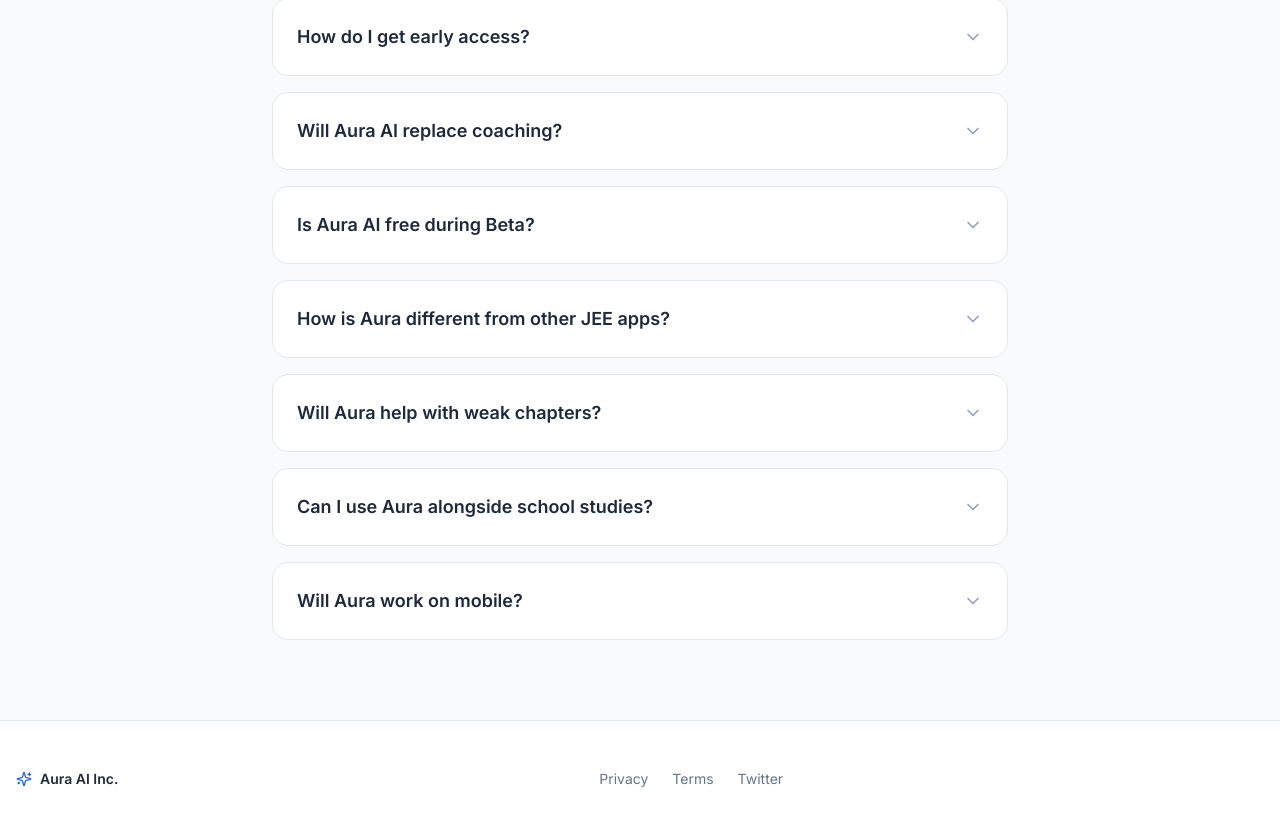
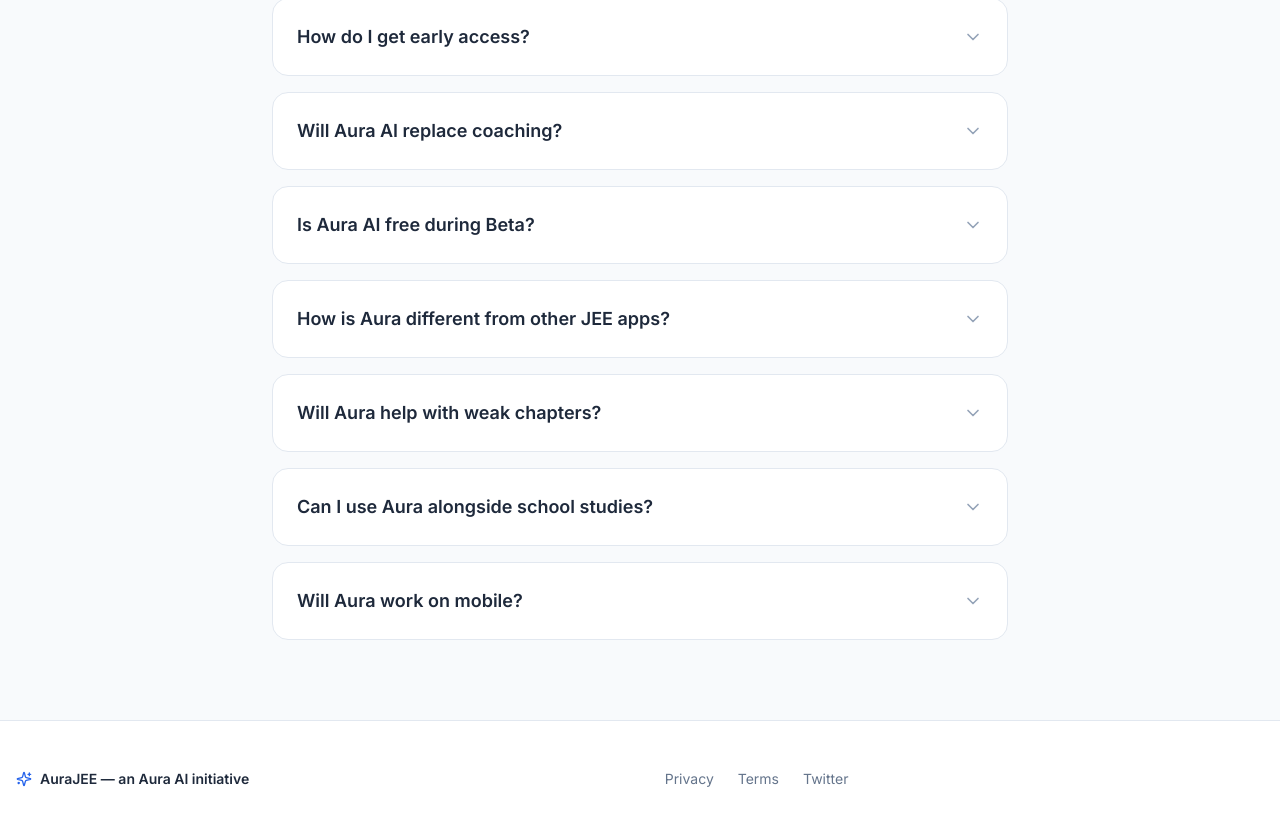
Before and after one commit to prethyushtp89/aura-ai-landing-page, a Next.js app: page / in a window 1280 px wide. Shown: the part 3225-4050 px from the top of the page. Built offline with nearby package versions, Linux system fonts and the light colour scheme.

Commit message:
Update footer branding text

```diff
--- a/app/page.tsx
+++ b/app/page.tsx
@@ -334,7 +334,7 @@
                     <div className="container mx-auto px-4 flex flex-col md:flex-row justify-between items-center text-slate-500 text-sm">
                         <div className="flex items-center gap-2 mb-4 md:mb-0">
                             <Sparkles className="w-4 h-4 text-blue-600" />
-                            <span className="font-semibold text-slate-800">Aura AI Inc.</span>
+                            <span className="font-semibold text-slate-800">AuraJEE — an Aura AI initiative</span>
                         </div>
                         <div className="flex gap-6">
                             <a href="#" className="hover:text-blue-600 transition-colors">Privacy</a>
```
